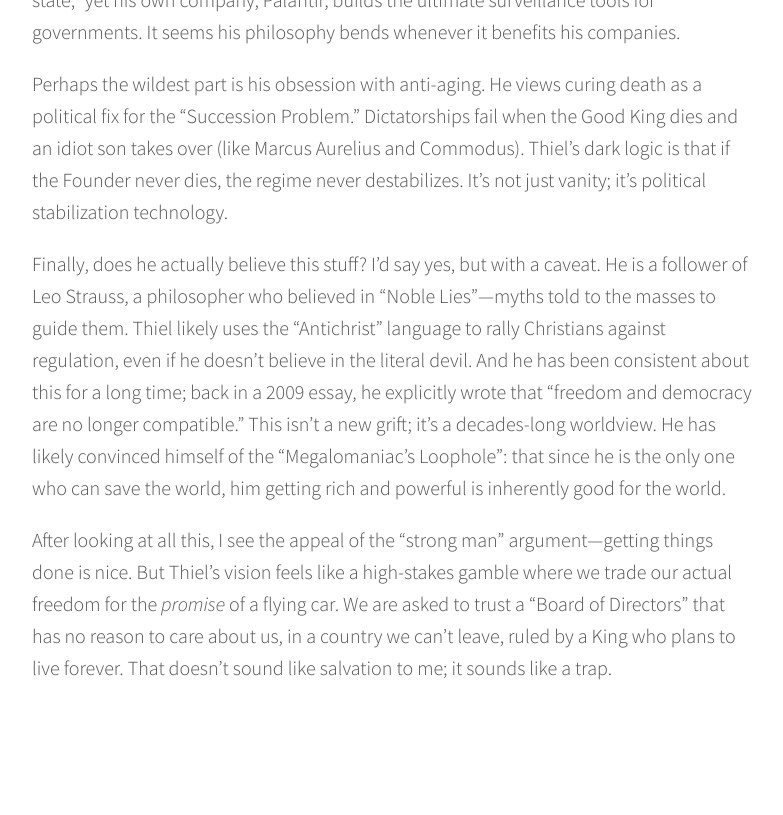
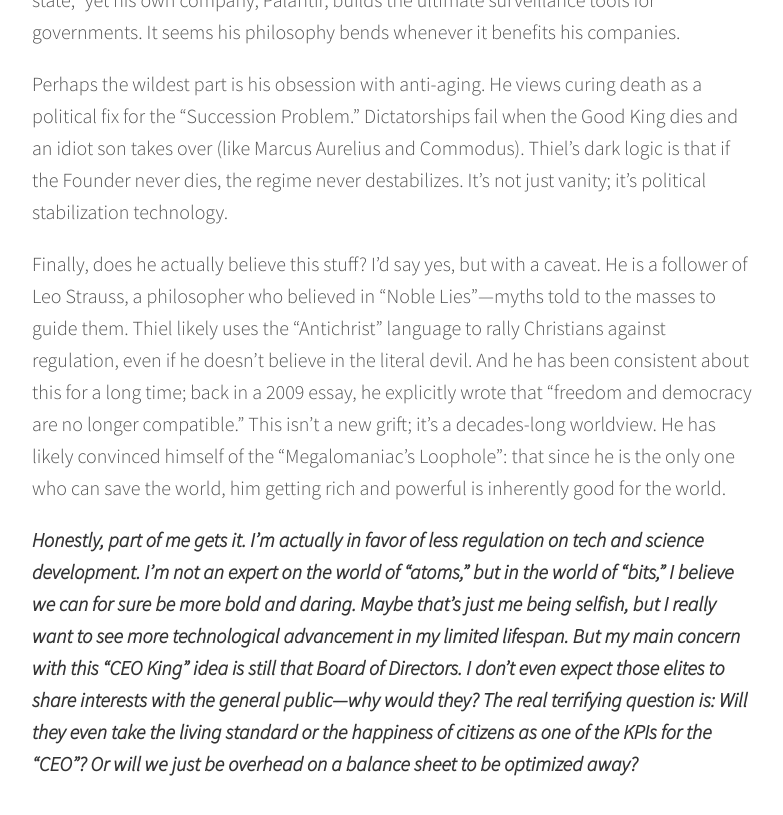
Before and after one commit to ilikeeatingrice/ilikeeatingrice.github.io, a Jekyll site: the page built from _posts/2025-12-3-Notes-on-Thiel’s-Antichrist.md, in a window 1280 px wide and 900 px high, scrolled down 1981 px. Shown: the top 815 px of the window, without its empty margins (248-1031 px from the left). Built offline with Jekyll 4.4.1, drawn with Linux system fonts in a browser that asks for light colours.

Commit message:
Update reflections on Thiel's Antichrist arguments
Revised thoughts on Thiel's views regarding anti-aging and governance, expressing concerns about the implications of a 'CEO King' and the potential disregard for public welfare.

```diff
--- a/_posts/2025-12-3-Notes-on-Thiel’s-Antichrist.md
+++ b/_posts/2025-12-3-Notes-on-Thiel’s-Antichrist.md
@@ -16,4 +16,4 @@
 
 Finally, does he actually believe this stuff? I’d say yes, but with a caveat. He is a follower of Leo Strauss, a philosopher who believed in "Noble Lies"—myths told to the masses to guide them. Thiel likely uses the "Antichrist" language to rally Christians against regulation, even if he doesn't believe in the literal devil. And he has been consistent about this for a long time; back in a 2009 essay, he explicitly wrote that "freedom and democracy are no longer compatible." This isn't a new grift; it's a decades-long worldview. He has likely convinced himself of the "Megalomaniac's Loophole": that since he is the only one who can save the world, him getting rich and powerful is inherently good for the world.
 
-After looking at all this, I see the appeal of the "strong man" argument—getting things done is nice. But Thiel’s vision feels like a high-stakes gamble where we trade our actual freedom for the *promise* of a flying car. We are asked to trust a "Board of Directors" that has no reason to care about us, in a country we can't leave, ruled by a King who plans to live forever. That doesn't sound like salvation to me; it sounds like a trap.
+***Honestly, part of me gets it. I’m actually in favor of less regulation on tech and science development. I’m not an expert on the world of "atoms," but in the world of "bits," I believe we can for sure be more bold and daring. Maybe that's just me being selfish, but I really want to see more technological advancement in my limited lifespan. But my main concern with this "CEO King" idea is still that Board of Directors. I don't even expect those elites to share interests with the general public—why would they? The real terrifying question is: Will they even take the living standard or the happiness of citizens as one of the KPIs for the "CEO"? Or will we just be overhead on a balance sheet to be optimized away?***
```
